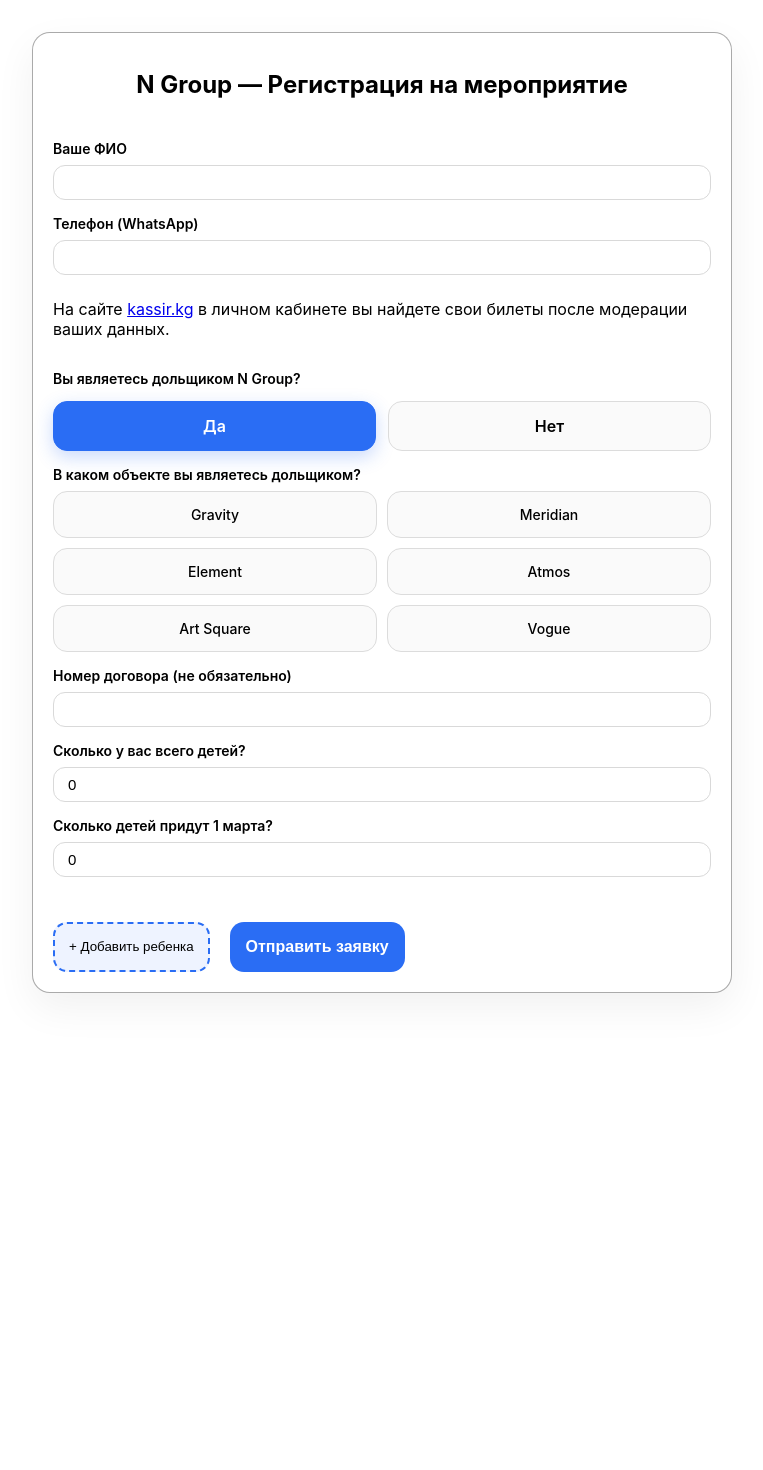
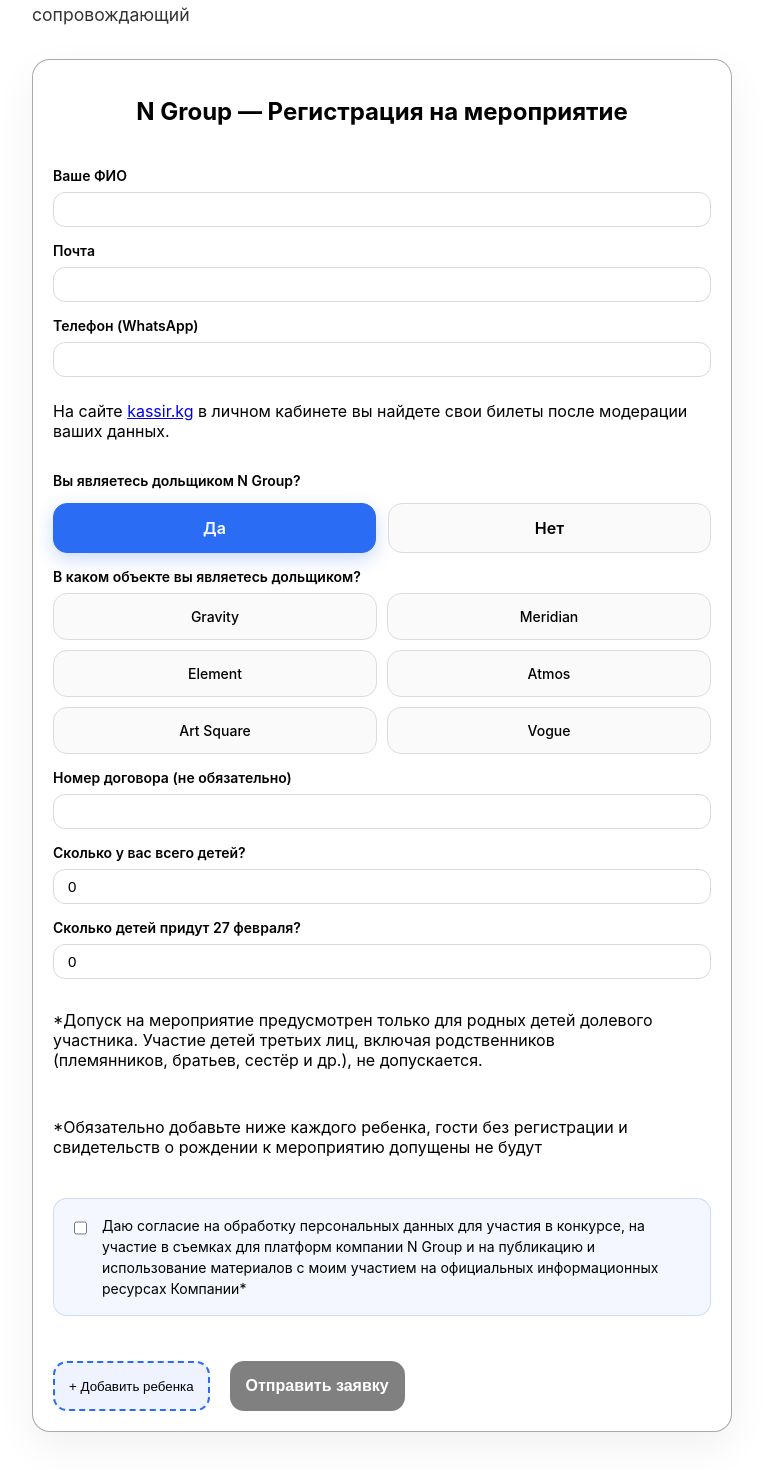
Before and after one commit to AbuZhuma/n-group-client, a React (Vite) app: page / in a window 1280 px wide. Shown: the part 232-1702 px from the top of the page, without its empty margins (258-1021 px from the left). Before the commit the page ends 1315 px from the top, so only its background shows below. Built offline with nearby package versions, Linux system fonts and the light colour scheme.

Commit message:
feat: fixez

```diff
--- a/src/form/Form.tsx
+++ b/src/form/Form.tsx
@@ -24,10 +24,12 @@
     const [selectedObjects, setSelectedObjects] = useState<string[]>([])
     const [isShareholder, setIsShareholder] = useState<boolean>(true)
     const [fullName, setFullName] = useState("")
+    const [email, setEMail] = useState("")
     const [phone, setPhone] = useState("")
     const [contractNumber, setContractNumber] = useState("")
     const [totalChildren, setTotalChildren] = useState<number>(0)
     const [errors, setErrors] = useState<Record<string, string>>({})
+    const [consent, setConsent] = useState(false)
 
     const toggleObject = (object: string) => {
         setSelectedObjects((prev) =>
@@ -47,6 +49,8 @@
         setContractNumber("")
         setTotalChildren(0)
         setErrors({})
+        setEMail("")
+        setConsent(false)
     }
 
     const handleChildrenCountChange = (count: number) => {
@@ -79,6 +83,13 @@
             newErrors.phone = "Введите телефон"
         } else if (!/^\+?\d{9,15}$/.test(phone)) {
             newErrors.phone = "Некорректный номер телефона"
+        }
+        if (!consent) {
+            newErrors.consent = "Необходимо дать согласие"
+        }
+
+        if (!email.trim()) {
+            newErrors.email = "Введите почту"
         }
 
         if (!isShareholder) newErrors.isShareholder = "Выберите вариант"
@@ -129,11 +140,12 @@
             children_total: totalChildren,
             children_coming: childrenCount,
             children: childrens,
-            consent: true
+            consent: true,
+            email: email
         }
         formData.append("payload", JSON.stringify(payload))
         const res = await sendForm(formData)
-        if(res){
+        if (res) {
             toast.success("Заявка отправлена!")
             clear()
         }
@@ -147,14 +159,17 @@
                 <input type="text" value={fullName} onChange={(e) => setFullName(e.target.value)} />
                 {errors.fullName && <span className="error">{errors.fullName}</span>}
             </div>
-
+            <div className="form-group">
+                <label>Почта</label>
+                <input type="text" value={email} onChange={(e) => setEMail(e.target.value)} />
+                {errors.email && <span className="error">{errors.email}</span>}
+            </div>
             <div className="form-group">
                 <label>Телефон (WhatsApp)</label>
                 <input type="tel" value={phone} onChange={(e) => setPhone(e.target.value)} />
                 <p>На сайте <a href="kassir.kg">kassir.kg</a> в личном кабинете вы найдете свои билеты после модерации ваших данных.</p>
                 {errors.phone && <span className="error">{errors.phone}</span>}
             </div>
-
             <div className="form-group">
                 <label>Вы являетесь дольщиком N Group?</label>
                 <div className="shareholder-toggle">
@@ -210,13 +225,33 @@
             </div>
 
             <div className="form-group">
-                <label>Сколько детей придут 1 марта?</label>
+                <label>Сколько детей придут 27 февраля?</label>
                 <input
                     type="text"
                     value={childrenCount}
                     onChange={(e) => handleChildrenCountChange(+e.target.value)}
                 />
                 {errors.childrenCount && <span className="error">{errors.childrenCount}</span>}
+            </div>
+            <p>{`*Допуск на мероприятие предусмотрен только для родных детей долевого
+            участника. Участие детей третьих лиц, включая родственников
+            (племянников, братьев, сестёр и др.), не допускается.`}</p>
+            <p>{`*Обязательно добавьте ниже каждого ребенка, гости без регистрации и свидетельств о рождении к мероприятию допущены не будут`}</p>
+            <div className="consent-block">
+                <label className="consent-label">
+                    <input
+                        type="checkbox"
+                        checked={consent}
+                        onChange={(e) => setConsent(e.target.checked)}
+                    />
+                    <span>
+                        Даю согласие на обработку персональных данных для участия в конкурсе,
+                        на участие в съемках для платформ компании N Group и на публикацию
+                        и использование материалов с моим участием на официальных
+                        информационных ресурсах Компании*
+                    </span>
+                </label>
+                {errors.consent && <span className="error">{errors.consent}</span>}
             </div>
 
             {children.map((child, index) => (
@@ -266,7 +301,7 @@
                     + Добавить ребенка
                 </button>
 
-                <button type="button" className="submit-btn" onClick={handleSubmit}>
+                <button type="button" className={`submit-btn ${!consent ? "disabled" : ""}`} onClick={handleSubmit}>
                     Отправить заявку
                 </button>
             </div>
--- a/src/form/styles.scss
+++ b/src/form/styles.scss
@@ -243,3 +243,36 @@
         font-size: 15px;
     }
 }
+/* ---------- CONSENT BLOCK ---------- */
+
+.consent-block {
+    margin-top: 10px;
+    padding: 16px;
+    background: #f4f7ff;
+    border-radius: 14px;
+    border: 1px solid rgba(42, 109, 244, 0.2);
+}
+
+.consent-label {
+    display: flex;
+    align-items: flex-start;
+    gap: 12px;
+    cursor: pointer;
+    font-size: 14px;
+    line-height: 1.5;
+}
+
+.consent-label input {
+    margin-top: 4px;
+    width: 18px;
+    height: 18px;
+    accent-color: $primary;
+    cursor: pointer;
+}
+.disabled{
+    cursor: none;
+    background: grey;
+}
+.disabled:hover{
+    background: grey;
+}
--- a/src/header/Header.tsx
+++ b/src/header/Header.tsx
@@ -5,9 +5,10 @@
     <header className={styles.header}>
       <img src="/logo.png" alt="N Group Logo" />
       <p>
-{`🎉 N Group празднует 5-летие!
-Приглашаем вас на яркое детское мероприятие, полное улыбок, сюрпризов и волшебства!
-Только клиентам компании!`}
+{`Детское мероприятие к пятилетию N Group
+27 февраля 2026г.
+Кыргызский государственный цирк им. А. Изибаева
+⚠️ Важно: на всех детей по одной заявке допускается только 1 взрослый сопровождающий`}
       </p>
     </header>
   )
```
Also changed, not shown: public/logo.png.
